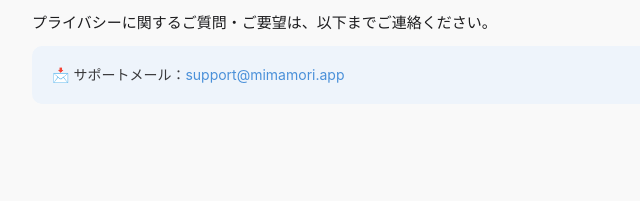
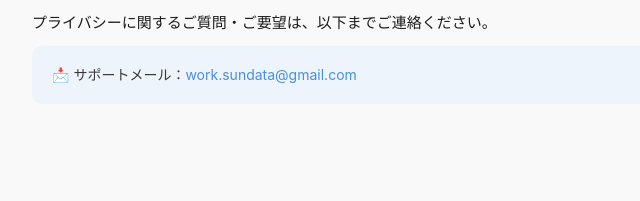
Before and after one commit to sundata/mimamori-privacy, a plain HTML site: page index.html in a window 1280 px wide. Shown: the part 1932-2133 px from the top of the page, 272-912 px from the left. Drawn offline with Linux system fonts and the light colour scheme.

Commit message:
Update support email address in index.html

```diff
--- a/index.html
+++ b/index.html
@@ -136,7 +136,7 @@
     <h2>お問い合わせ</h2>
     <p>プライバシーに関するご質問・ご要望は、以下までご連絡ください。</p>
     <div class="highlight">
-      📩 サポートメール：<a href="mailto:support@mimamori.app">support@mimamori.app</a>
+      📩 サポートメール：<a href="mailto:work.sundata@gmail.com">work.sundata@gmail.com</a>
     </div>
   </section>
 
```
